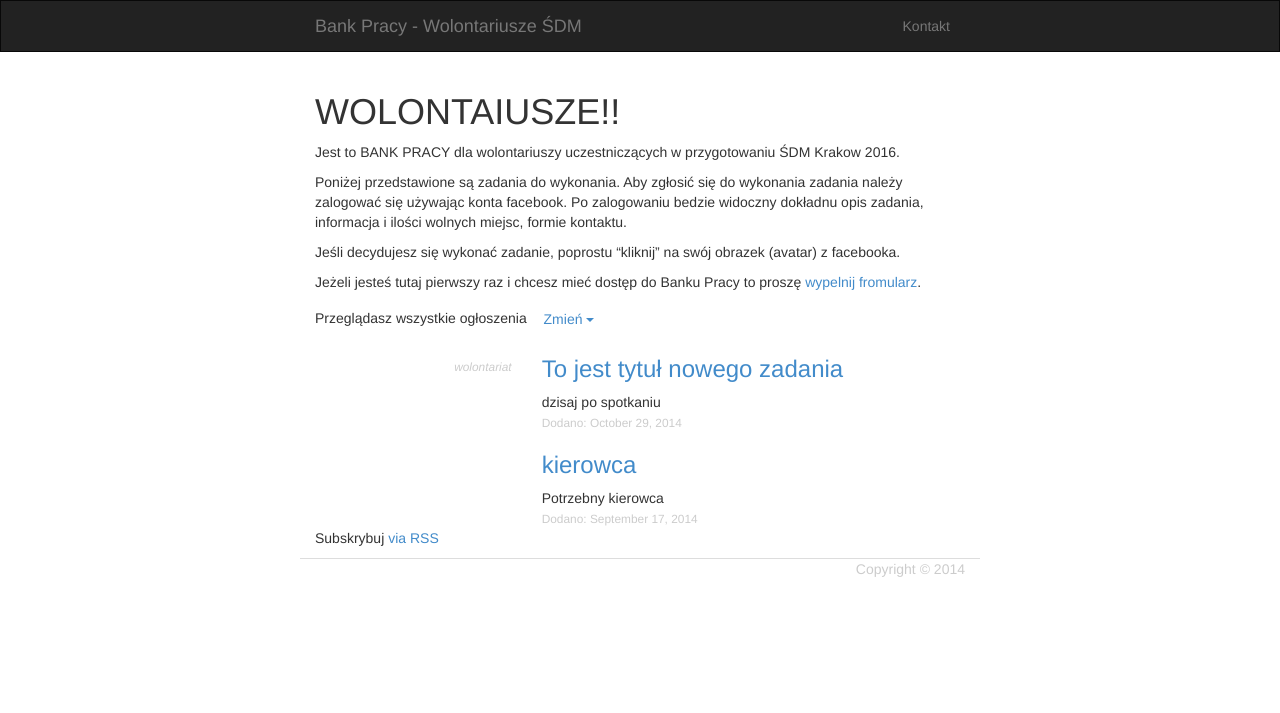
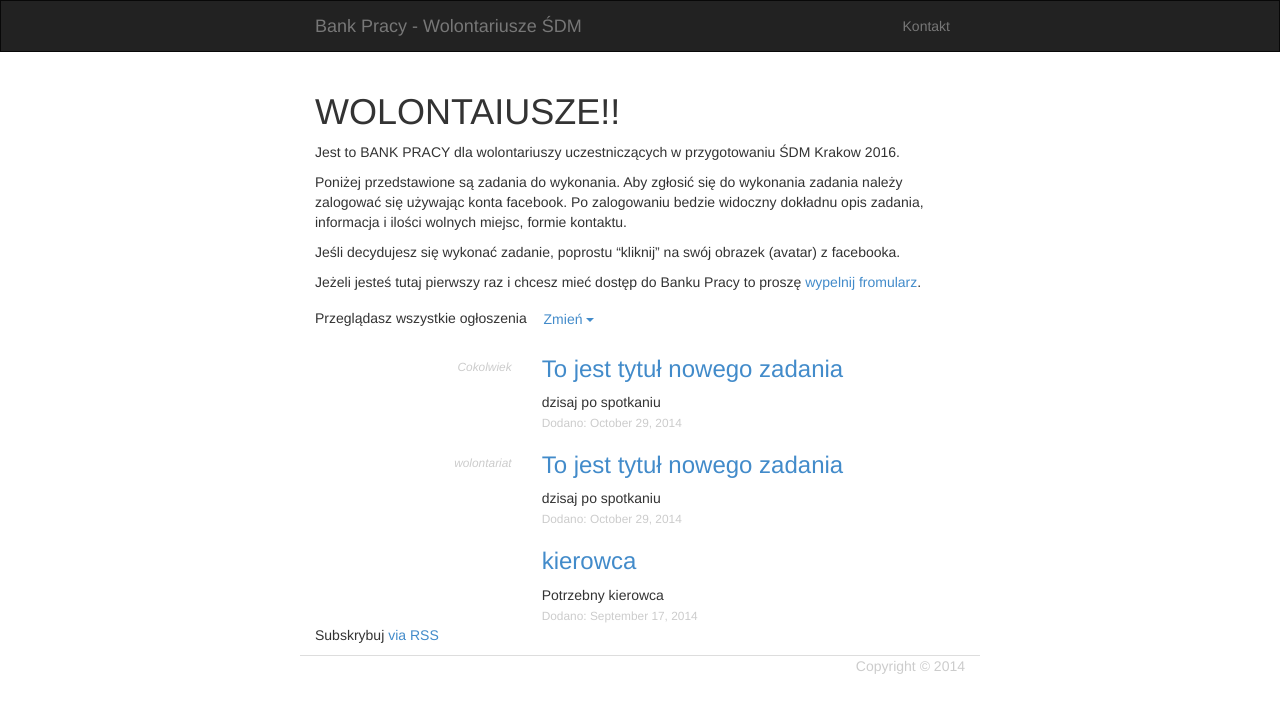
Before and after one commit to Krakow2016/tablica, a Jekyll site: the page built from index.html, in a window 1280 px wide. Shown: the top 713 px of the page. Built offline with Jekyll 4.4.1, drawn with Linux system fonts in a browser that asks for light colours.

Commit message:
Created 2014-10-29-to-jest-tytu-nowego-zadania.md

```diff
--- a/_posts/2014-10-29-to-jest-tytu-nowego-zadania.md
+++ b/_posts/2014-10-29-to-jest-tytu-nowego-zadania.md
@@ -6,6 +6,7 @@ team_count: "4"
 archive: false
 categories:
   - wolontariat
+  - Cokolwiek
 description: dzisaj po spotkaniu
 deadline: "2014-10-30"
 ---
```
